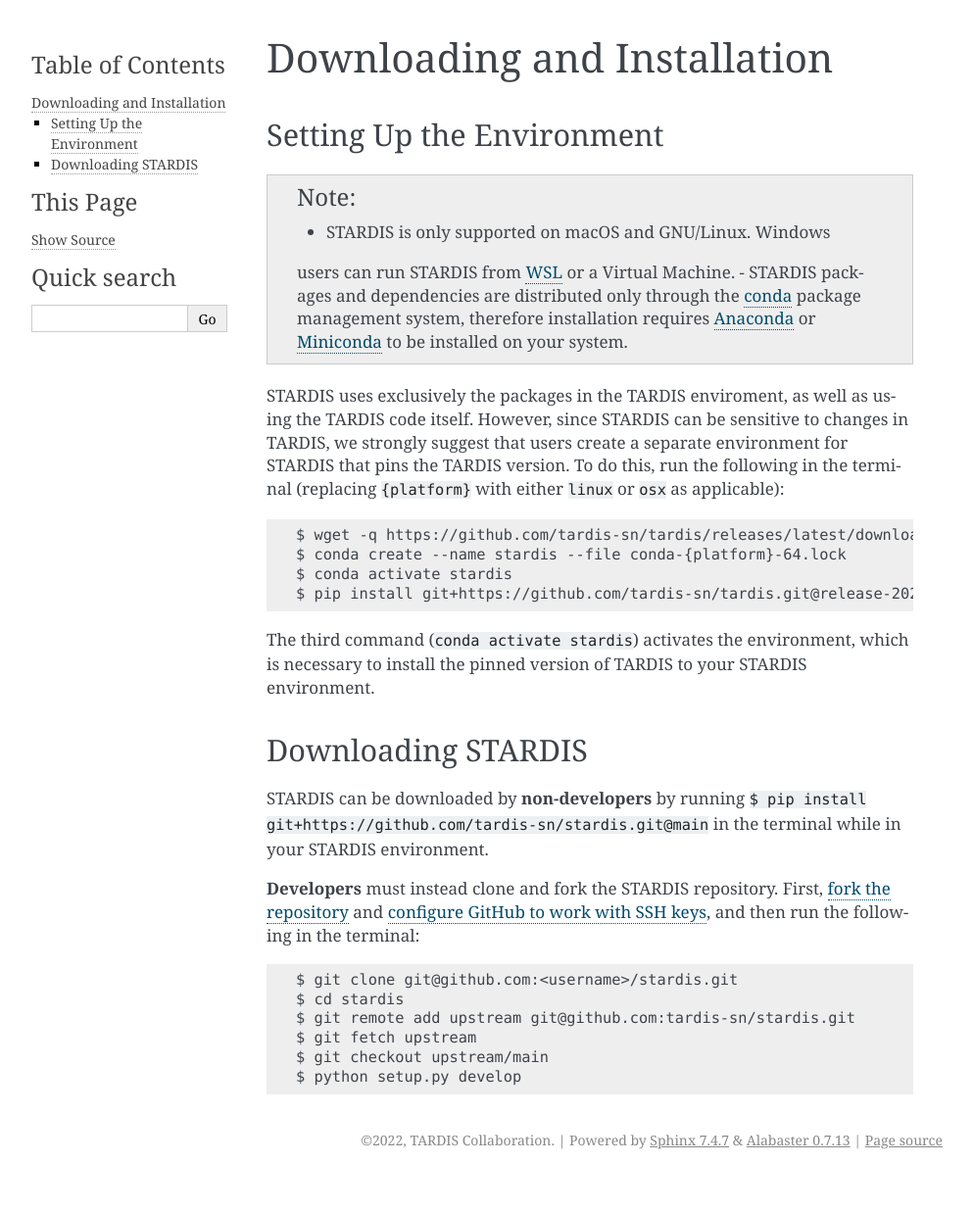
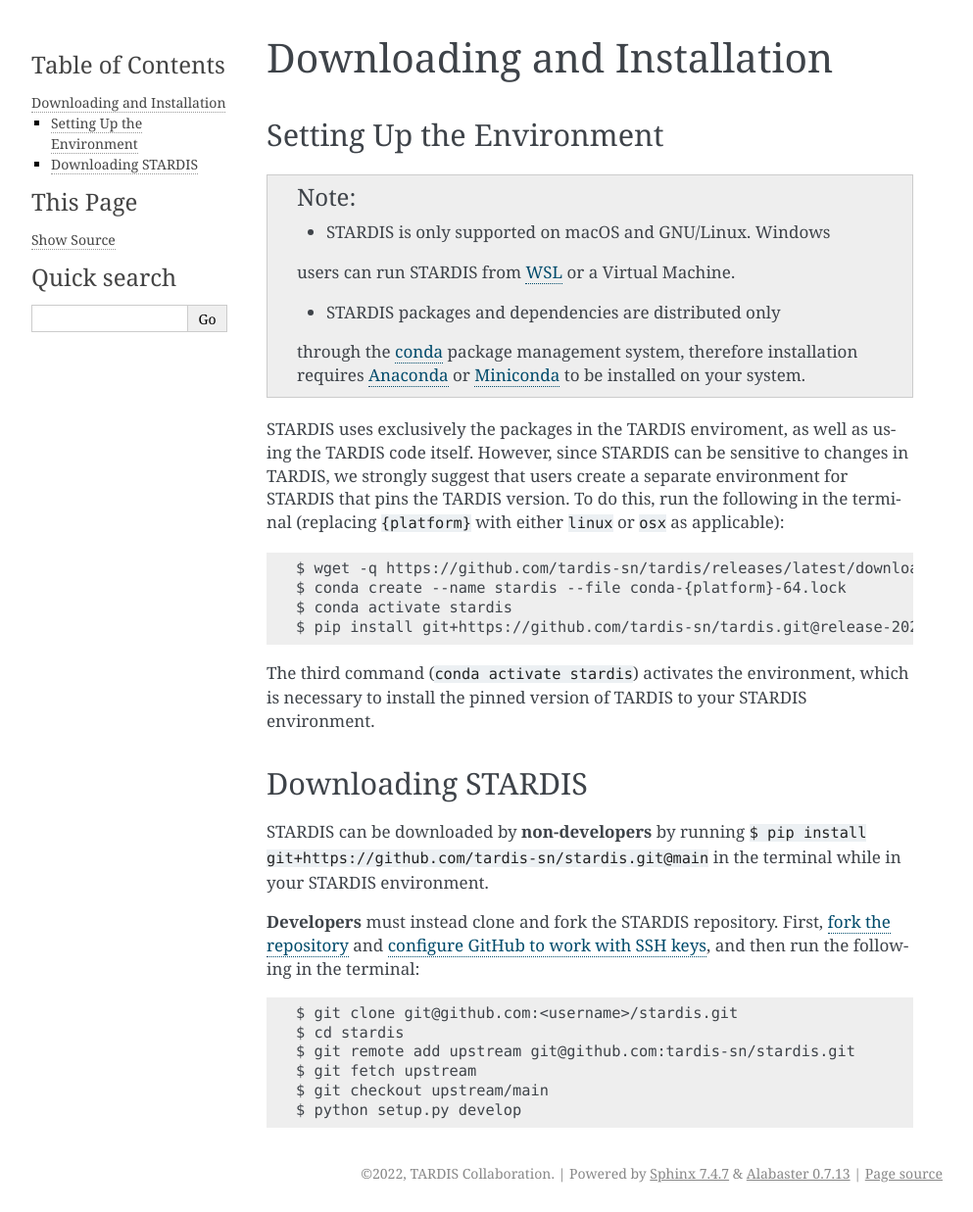
Before and after one commit to tardis-sn/stardis, a Sphinx documentation site: the page built from docs/installation.rst, in a window 1280 px wide. Shown: the whole page at 98% size, without its empty margins (148-1141 px from the left). Built offline with Sphinx 7.4.7, drawn with Linux system fonts in a browser that asks for light colours; the version number could not be read and is left out; before the commit the page ends 1203 px from its top, so only the background shows below that.

Commit message:
Fix bullet points and newlines

```diff
--- a/docs/installation.rst
+++ b/docs/installation.rst
@@ -9,10 +9,12 @@
 --------------------------
 
 .. note::
-   - STARDIS is only supported on macOS and GNU/Linux. Windows
+   * STARDIS is only supported on macOS and GNU/Linux. Windows
    users can run STARDIS from
    `WSL <https://docs.microsoft.com/en-us/windows/wsl/>`__ or a Virtual
-   Machine. - STARDIS packages and dependencies are distributed only
+   Machine.
+
+   * STARDIS packages and dependencies are distributed only
    through the `conda <https://docs.conda.io/en/latest/>`__ package
    management system, therefore installation requires
    `Anaconda <https://docs.anaconda.com/anaconda/install/index.html>`__
```
